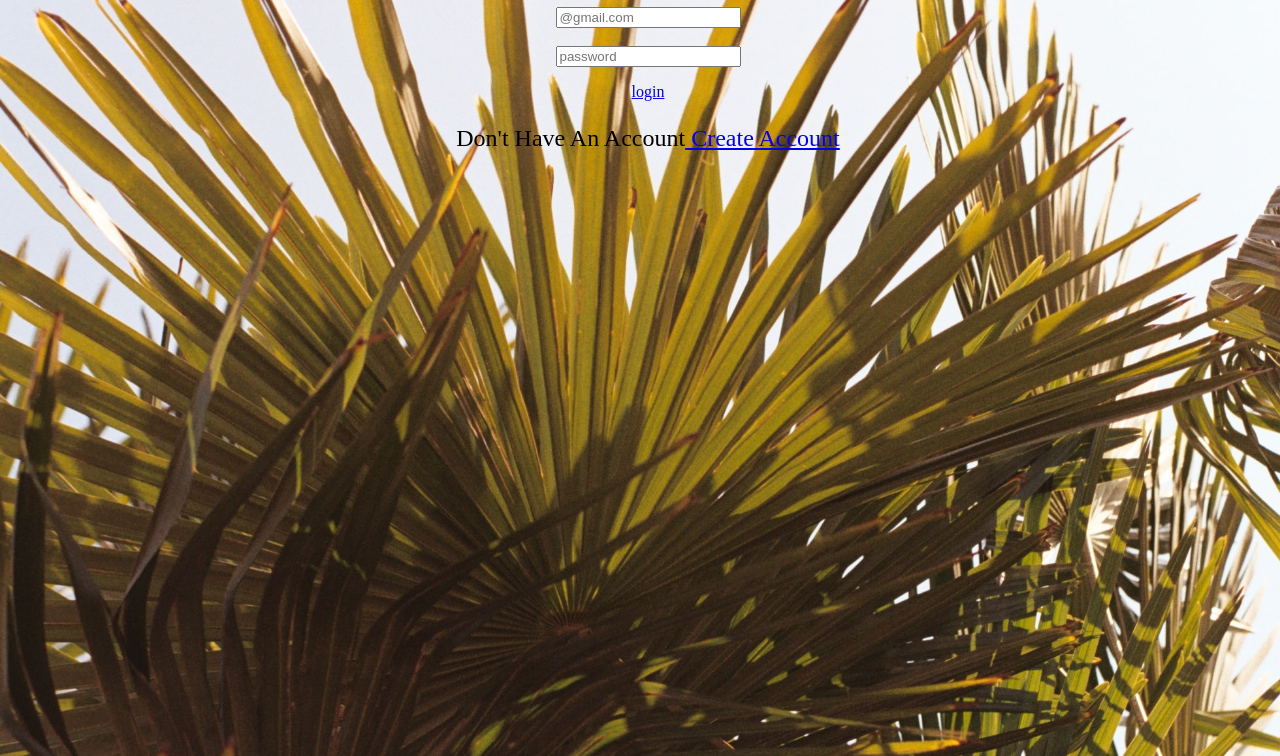
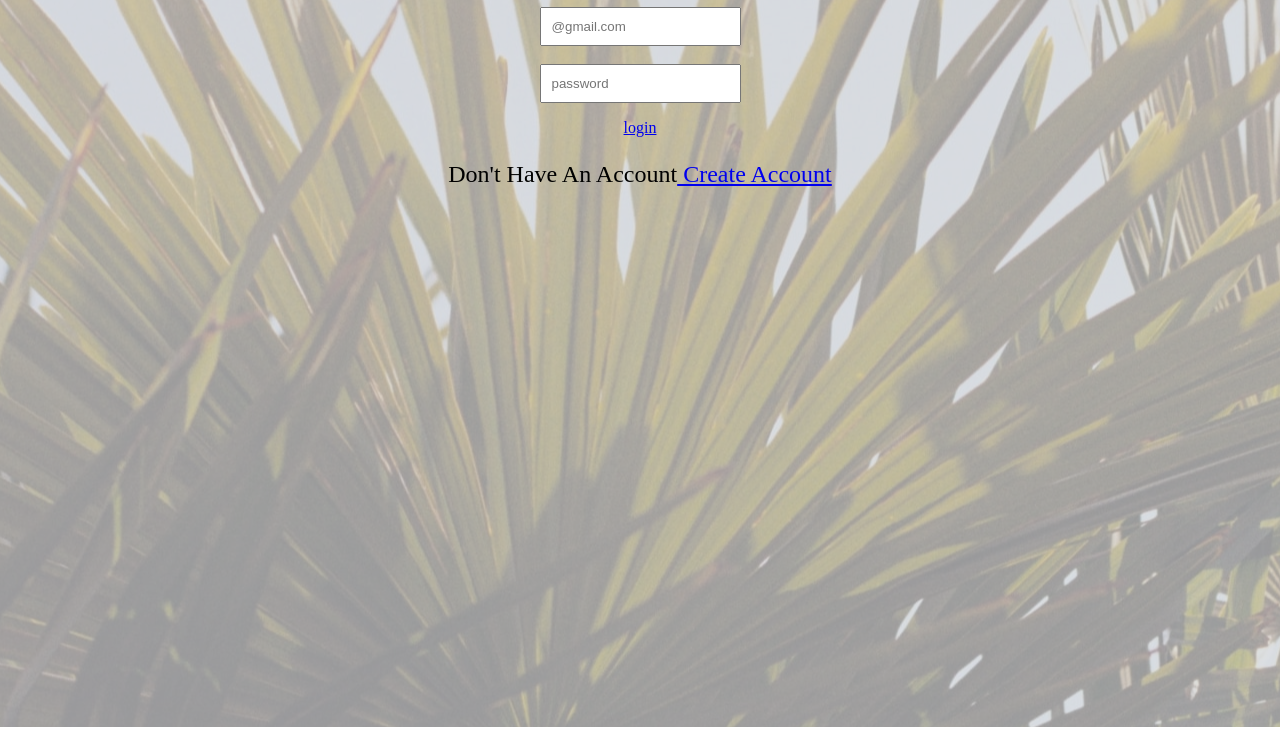
Before and after one commit to Adisa-Ambenge/Tables-Forms, a plain HTML site: page login.html in a window 1280 px wide. Shown: the part 73-829 px from the top of the page. After the commit the page ends 800 px from the top, so only its background shows below. Drawn offline with Linux system fonts and the light colour scheme.

Commit message:
changed background of login page

```diff
--- a/login.html
+++ b/login.html
@@ -29,19 +29,44 @@
             font-size:x-large ;
 
         }
+        .creat{
+            padding: 10px;
+        }
+        .home{
+            background-color: rgb(205, 210, 216,0.7);
+            overflow: hidden;
+            z-index: 999;
+            height: 800px;
+        }
+        .background{
+            background-image: url(./Image/signup.jpg);
+            width: 100%;
+            height: 800px;
+            background-position: center;
+
+
+        }
+    body{
+        padding: 0px;
+        margin: 0px;
+    }
     </style>
 </head>
 <body>
+    <div class="background">
+        <div class="home">
     <h1 id="heading"> <u><strong>Login</strong></u></h1>
 
     <form class="form">
-        <input type="email" placeholder="@gmail.com">
+        <input type="email" class="creat" placeholder="@gmail.com">
         <br>
         <br>
-        <input type="password" placeholder="password">
+        <input type="password" class="creat" placeholder="password">
     </form>
     <p id="open"><a href="/table.html">login</a></p>
     <p id="signup">Don't Have An Account<a href="/index.html"> Create Account</p>
+        </div>
+    </div>
 
 </body>
 </html>
```
